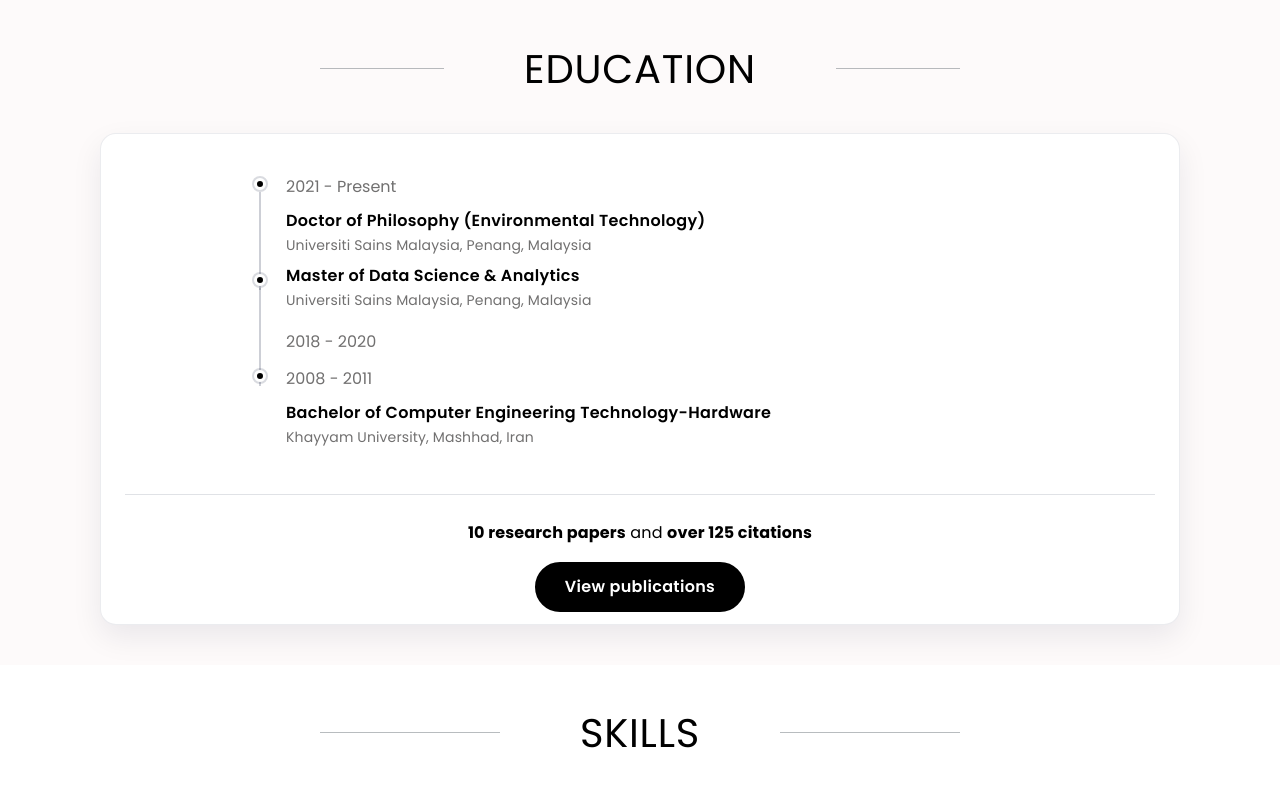
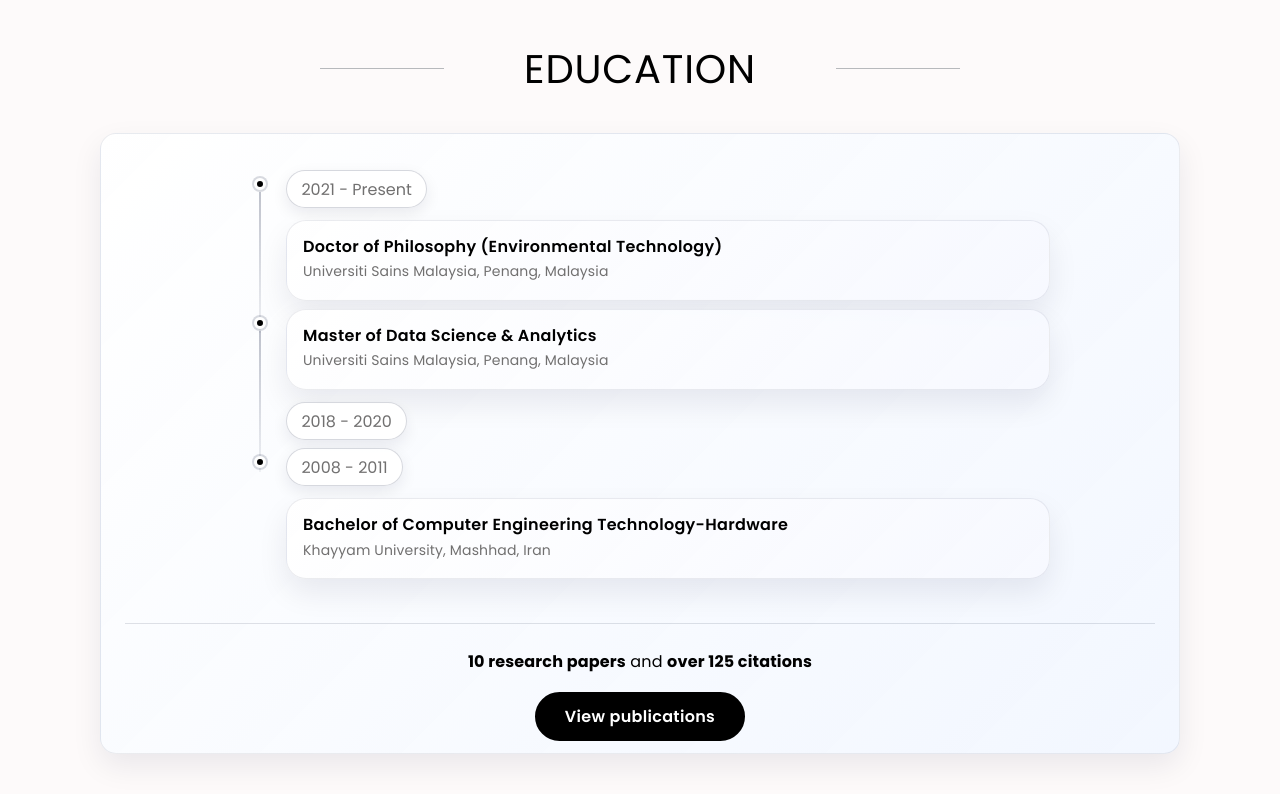
Before and after one commit to jolous/portfolio, a React (Vite) app: page / in a window 1280 px wide. Shown: the part 1240-2040 px from the top of the page. Built offline with nearby package versions, Linux system fonts and the light colour scheme.

Commit message:
Enhance education timeline styling

```diff
--- a/src/App.tsx
+++ b/src/App.tsx
@@ -316,7 +316,7 @@
             <Card
               className="education-card"
             >
-              <Timeline items={educationItems} className="timeline--centered" />
+              <Timeline items={educationItems} className="timeline--centered timeline--education" />
               <div className="education-publications" id="publicationsSection">
                 <p>
                   <strong>10 research papers</strong> and <strong>over 125 citations</strong>
--- a/src/styles/style.css
+++ b/src/styles/style.css
@@ -419,6 +419,83 @@
 	color: var(--secondaryText);
 }
 
+.timeline--education .timeline-item {
+	position: relative;
+	opacity: 0;
+	transform: translateY(18px);
+	animation: timeline-rise 0.6s ease forwards;
+}
+
+.timeline--education .timeline-item:nth-child(1) {
+	animation-delay: 0.05s;
+}
+
+.timeline--education .timeline-item:nth-child(2) {
+	animation-delay: 0.15s;
+}
+
+.timeline--education .timeline-item:nth-child(3) {
+	animation-delay: 0.25s;
+}
+
+.timeline--education .timeline-item:nth-child(4) {
+	animation-delay: 0.35s;
+}
+
+.timeline--education .timeline-item:nth-child(5) {
+	animation-delay: 0.45s;
+}
+
+.timeline--education .timeline-item:nth-child(6) {
+	animation-delay: 0.55s;
+}
+
+.timeline--education .timeline-entry {
+	background: linear-gradient(135deg, rgba(255, 255, 255, 0.96), rgba(246, 248, 255, 0.92));
+	border-radius: 20px;
+	padding: var(--space-4);
+	border: 1px solid rgba(5, 16, 52, 0.08);
+	box-shadow: 0 14px 30px rgba(5, 16, 52, 0.08);
+	transition: transform 0.3s ease, box-shadow 0.3s ease, border-color 0.3s ease;
+}
+
+.timeline--education .timeline-date {
+	display: inline-flex;
+	align-items: center;
+	padding: 0.35rem 0.9rem;
+	border-radius: 999px;
+	border: 1px solid rgba(5, 16, 52, 0.16);
+	background: rgba(255, 255, 255, 0.9);
+	box-shadow: 0 6px 16px rgba(5, 16, 52, 0.08);
+	transition: transform 0.3s ease, box-shadow 0.3s ease, border-color 0.3s ease;
+}
+
+.timeline--education .timeline-marker::before {
+	transition: transform 0.3s ease, box-shadow 0.3s ease, background 0.3s ease;
+}
+
+.timeline--education .timeline-marker::after {
+	background: linear-gradient(180deg, rgba(5, 16, 52, 0.25), rgba(5, 16, 52, 0.05));
+}
+
+.timeline--education .timeline-item:hover .timeline-entry {
+	transform: translateY(-6px);
+	box-shadow: 0 18px 36px rgba(5, 16, 52, 0.12);
+	border-color: rgba(5, 16, 52, 0.18);
+}
+
+.timeline--education .timeline-item:hover .timeline-date {
+	transform: translateY(-2px);
+	border-color: rgba(5, 16, 52, 0.28);
+	box-shadow: 0 10px 22px rgba(5, 16, 52, 0.14);
+}
+
+.timeline--education .timeline-item:hover .timeline-marker::before {
+	transform: scale(1.15);
+	box-shadow: 0 0 0 6px rgba(20, 255, 226, 0.25);
+	background: #0a1f5e;
+}
+
 .education-section {
 	display: flex;
 	flex-direction: column;
@@ -427,6 +504,7 @@
 
 .education-card {
 	padding: var(--space-5) var(--space-6);
+	background: linear-gradient(135deg, rgba(255, 255, 255, 0.95), rgba(241, 246, 255, 0.9));
 }
 
 .timeline--centered {
@@ -444,6 +522,31 @@
 	border-top: 1px solid rgba(5, 16, 52, 0.12);
 	margin-top: var(--space-6);
 	padding-top: var(--space-5);
+}
+
+@keyframes timeline-rise {
+	0% {
+		opacity: 0;
+		transform: translateY(18px);
+	}
+	100% {
+		opacity: 1;
+		transform: translateY(0);
+	}
+}
+
+@media (prefers-reduced-motion: reduce) {
+	.timeline--education .timeline-item {
+		opacity: 1;
+		transform: none;
+		animation: none;
+	}
+
+	.timeline--education .timeline-entry,
+	.timeline--education .timeline-date,
+	.timeline--education .timeline-marker::before {
+		transition: none;
+	}
 }
 
 .education-publications h3 {
```
